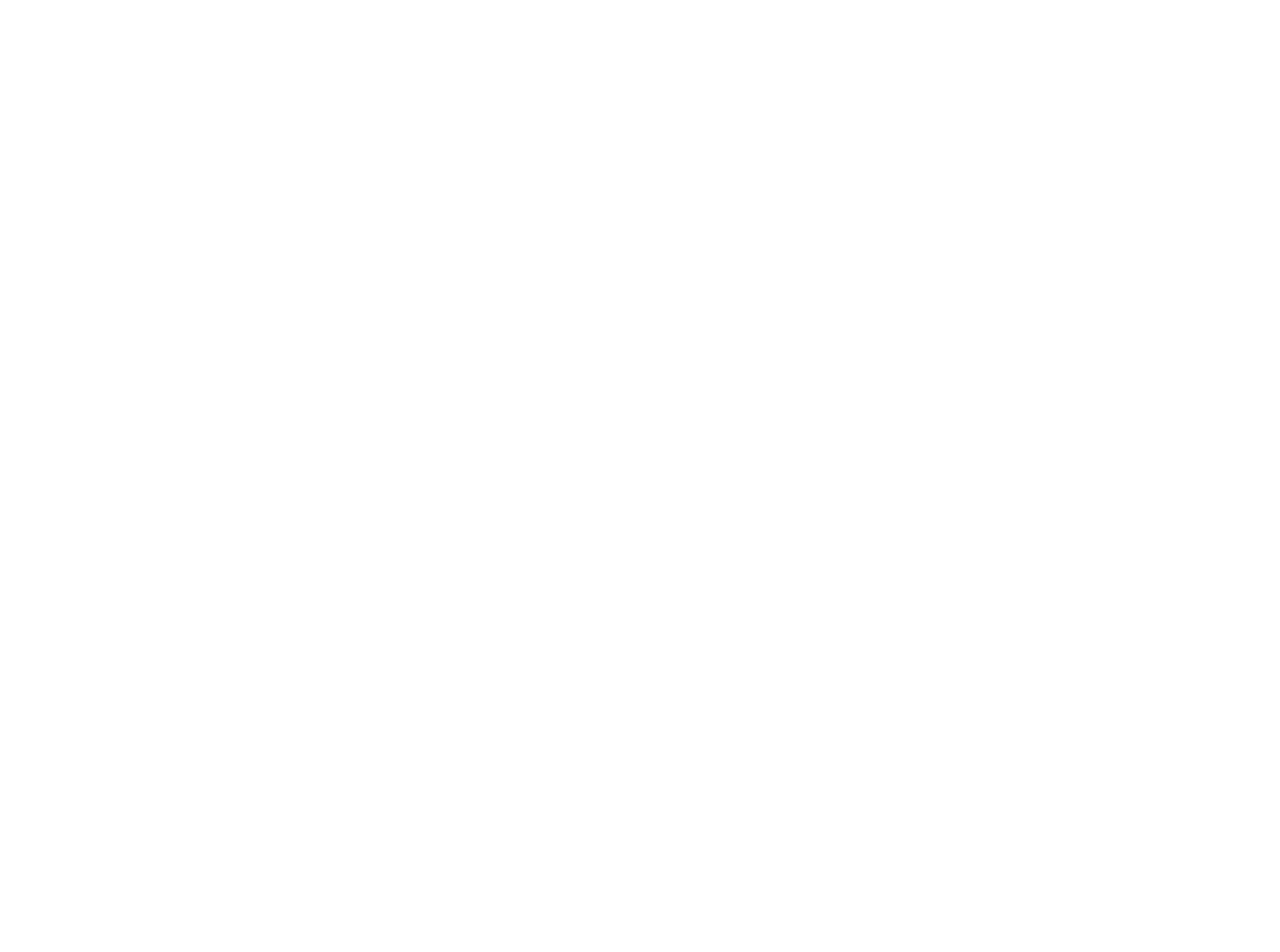
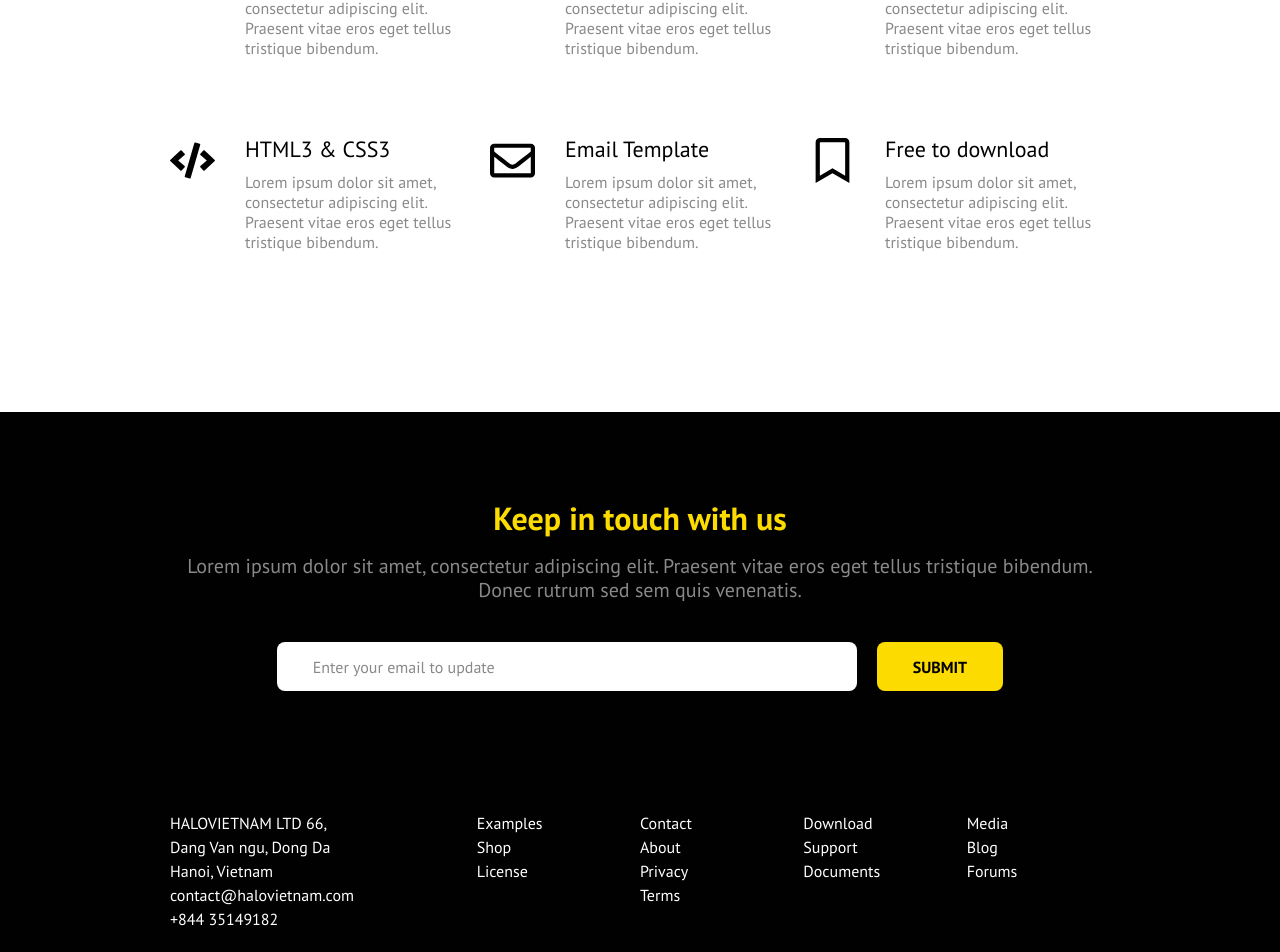
Before and after one commit to jpdrsanchez/tinyone, a React (Create React App) app: page / in a window 1280 px wide. Shown: the part 1115-2067 px from the top of the page. Before the commit the page ends 800 px from the top, so only its background shows below. Built offline with nearby package versions, Linux system fonts and the light colour scheme.

Commit message:
Criação da section de features e footer

```diff
--- a/package.json
+++ b/package.json
@@ -11,6 +11,7 @@
     "react-icons": "^4.2.0",
     "react-scripts": "4.0.3",
     "styled-components": "^5.2.1",
+    "styled-normalize": "^8.0.7",
     "styled-reset": "^4.3.4",
     "web-vitals": "^1.0.1"
   },
--- /dev/null
+++ b/src/components/Features/FeaturesItem.js
@@ -0,0 +1,38 @@
+import styled from 'styled-components';
+import { FaTabletAlt } from 'react-icons/fa';
+import { SubTitle } from '../../styles/typography';
+
+const Item = styled.li`
+  display: grid;
+  grid-template-columns: minmax(max-content, 1fr) 3fr;
+  font-size: 2.8125rem;
+  text-align: left;
+  max-width: 18.75rem;
+  width: 100%;
+  margin: 0 auto;
+
+  h3 {
+    ${SubTitle}
+    margin-bottom: .75rem;
+  }
+
+  p {
+    font-size: 1rem;
+    color: var(--grey);
+    line-height: 1.25rem;
+  }
+`;
+
+const FeaturesItem = ({ Icon, title, text }) => {
+  return (
+    <Item>
+      {Icon ? <Icon /> : <FaTabletAlt /> /*Fallback*/}
+      <div>
+        <h3>{title}</h3>
+        <p>{text}</p>
+      </div>
+    </Item>
+  );
+};
+
+export default FeaturesItem;
--- /dev/null
+++ b/src/components/Features/FeaturesList.js
@@ -0,0 +1,63 @@
+import styled from 'styled-components';
+import FeaturesItem from './FeaturesItem';
+import {
+  FaTabletAlt,
+  FaRegLemon,
+  FaRegFolder,
+  FaCode,
+  FaRegEnvelope,
+  FaRegBookmark,
+} from 'react-icons/fa';
+
+const List = styled.ul`
+  display: grid;
+  gap: 5rem calc(var(--gutter) * 2);
+  margin-top: 5.5rem;
+
+  @media (min-width: 576px) {
+    grid-template-columns: repeat(2, 1fr);
+  }
+
+  @media (min-width: 992px) {
+    grid-template-columns: repeat(3, 1fr);
+  }
+`;
+
+const FeaturesList = () => {
+  return (
+    <List>
+      <FeaturesItem
+        Icon={FaTabletAlt}
+        title="Fully Responsive"
+        text="Lorem ipsum dolor sit amet, consectetur adipiscing elit. Praesent vitae eros eget tellus tristique bibendum."
+      />
+      <FeaturesItem
+        Icon={FaRegLemon}
+        title="Fully Layered PSD"
+        text="Lorem ipsum dolor sit amet, consectetur adipiscing elit. Praesent vitae eros eget tellus tristique bibendum."
+      />
+      <FeaturesItem
+        Icon={FaRegFolder}
+        title="Font Awesome Icons"
+        text="Lorem ipsum dolor sit amet, consectetur adipiscing elit. Praesent vitae eros eget tellus tristique bibendum."
+      />
+      <FeaturesItem
+        Icon={FaCode}
+        title="HTML3 & CSS3"
+        text="Lorem ipsum dolor sit amet, consectetur adipiscing elit. Praesent vitae eros eget tellus tristique bibendum."
+      />
+      <FeaturesItem
+        Icon={FaRegEnvelope}
+        title="Email Template"
+        text="Lorem ipsum dolor sit amet, consectetur adipiscing elit. Praesent vitae eros eget tellus tristique bibendum."
+      />
+      <FeaturesItem
+        Icon={FaRegBookmark}
+        title="Free to download"
+        text="Lorem ipsum dolor sit amet, consectetur adipiscing elit. Praesent vitae eros eget tellus tristique bibendum."
+      />
+    </List>
+  );
+};
+
+export default FeaturesList;
--- /dev/null
+++ b/src/components/Features/Fetatures.js
@@ -0,0 +1,40 @@
+import styled from 'styled-components';
+import Container from '../Container';
+import { Title } from '../../styles/typography';
+import FeaturesList from './FeaturesList';
+
+const Wrapper = styled.section`
+  padding-top: 7.5rem;
+  padding-bottom: 10rem;
+
+  h2 {
+    ${Title};
+    margin-bottom: 1.25rem;
+    text-align: center;
+  }
+
+  & > div > p {
+    font-size: 1.25rem;
+    color: var(--black-2);
+    line-height: 1.2;
+    text-align: center;
+  }
+`;
+
+const Fetatures = () => {
+  return (
+    <Wrapper>
+      <Container>
+        <h2>Tinyone features</h2>
+        <p>
+          Lorem ipsum dolor sit amet, consectetur adipiscing elit. Praesent
+          vitae eros eget tellus tristique bibendum. Donec rutrum sed sem quis
+          venenatis.
+        </p>
+        <FeaturesList />
+      </Container>
+    </Wrapper>
+  );
+};
+
+export default Fetatures;
--- /dev/null
+++ b/src/components/Footer/Footer.js
@@ -0,0 +1,104 @@
+import styled from 'styled-components';
+import { Title } from '../../styles/typography';
+import Container from '../Container';
+import FormFooter from './FormFooter';
+
+const Wrapper = styled.footer`
+  background: var(--black-1);
+  padding-top: 5.625rem;
+  padding-bottom: 7.5rem;
+
+  h2 {
+    ${Title};
+    color: var(--yellow);
+    margin-bottom: 1.25rem;
+    text-align: center;
+  }
+
+  & > div > p {
+    font-size: 1.25rem;
+    color: var(--grey);
+    line-height: 1.2;
+    text-align: center;
+    padding-bottom: 2.5rem;
+  }
+`;
+
+const FooterLists = styled.div`
+  color: var(--white);
+  line-height: 1.5;
+  margin-top: 7.5rem;
+  display: grid;
+  grid-template-columns: 1fr;
+  gap: 1.25rem;
+
+  @media (max-width: 767px) {
+    text-align: center;
+    row-gap: 2.5rem;
+  }
+
+  @media (min-width: 768px) {
+    grid-template-columns: 1fr 1fr 1fr;
+  }
+
+  @media (min-width: 768px) {
+    grid-template-columns: 4fr 2fr 2fr 2fr 2fr;
+  }
+
+  ul {
+    &:first-of-type {
+      max-width: 11.875rem;
+
+      @media (max-width: 575px) {
+        margin-left: auto;
+        margin-right: auto;
+      }
+    }
+  }
+`;
+
+const Footer = () => {
+  return (
+    <Wrapper>
+      <Container>
+        <h2>Keep in touch with us</h2>
+        <p>
+          Lorem ipsum dolor sit amet, consectetur adipiscing elit. Praesent
+          vitae eros eget tellus tristique bibendum. Donec rutrum sed sem quis
+          venenatis.
+        </p>
+        <FormFooter />
+        <FooterLists>
+          <ul>
+            <li>HALOVIETNAM LTD 66, Dang Van ngu, Dong Da Hanoi, Vietnam</li>
+            <li>contact@halovietnam.com</li>
+            <li>+844 35149182</li>
+          </ul>
+          <ul>
+            <li>Examples</li>
+            <li>Shop</li>
+            <li>License</li>
+          </ul>
+          <ul>
+            <li>Contact</li>
+            <li>About</li>
+            <li>Privacy</li>
+            <li>Terms</li>
+          </ul>
+          <ul>
+            <li>Download</li>
+            <li>Support</li>
+            <li>Documents</li>
+          </ul>
+          <ul>
+            <li>Media</li>
+            <li>Blog</li>
+            <li>Forums</li>
+          </ul>
+        </FooterLists>
+      </Container>
+    </Wrapper>
+  );
+};
+
+export default Footer;
--- /dev/null
+++ b/src/components/Footer/FormFooter.js
@@ -0,0 +1,72 @@
+import { useState } from 'react';
+import styled from 'styled-components';
+
+const Form = styled.form`
+  display: flex;
+  justify-content: center;
+
+  @media (max-width: 575px) {
+    flex-direction: column;
+  }
+
+  input {
+    flex: 1;
+    margin-right: 1.25rem;
+    font-size: 1rem;
+    border-radius: 0.5rem;
+    appearance: none;
+    border: none;
+    background: var(--white);
+    padding: 0.8125rem 2.25rem 0.75rem;
+    width: 100%;
+    max-width: 36.25rem;
+
+    @media (max-width: 575px) {
+      max-width: 100%;
+    }
+
+    &:focus {
+      outline: none;
+    }
+
+    &::placeholder {
+      color: var(--grey);
+    }
+  }
+
+  button {
+    width: max-content;
+    padding: 0.8125rem 2.25rem 0.75rem;
+    background: var(--yellow);
+    line-height: 1.5;
+    font-weight: 700;
+    text-transform: uppercase;
+    border-radius: 0.5rem;
+
+    @media (max-width: 575px) {
+      flex: 1;
+      width: 100%;
+      margin-top: 1.25rem;
+    }
+  }
+`;
+
+const FormFooter = () => {
+  const [value, setValue] = useState('');
+  return (
+    <Form onSubmit={(e) => e.preventDefault()}>
+      <input
+        type="email"
+        name="email"
+        id="email"
+        placeholder="Enter your email to update"
+        aria-label="Enter your email to update"
+        value={value}
+        onChange={({ target }) => setValue(target.value)}
+      />
+      <button>Submit</button>
+    </Form>
+  );
+};
+
+export default FormFooter;
--- a/src/pages/Home.js
+++ b/src/pages/Home.js
@@ -1,3 +1,5 @@
+import Fetatures from '../components/Features/Fetatures';
+import Footer from '../components/Footer/Footer';
 import Header from '../components/Header';
 import Intro from '../components/Intro/Intro';
 
@@ -6,6 +8,8 @@
     <>
       <Header />
       <Intro />
+      <Fetatures />
+      <Footer />
     </>
   );
 };
--- a/src/styles/styles.js
+++ b/src/styles/styles.js
@@ -1,7 +1,9 @@
 import { createGlobalStyle } from 'styled-components';
 import reset from 'styled-reset';
+import { normalize } from 'styled-normalize';
 
 const GlobalStyle = createGlobalStyle`
+  ${normalize};
   ${reset};
 
   :root {
@@ -11,6 +13,7 @@
     --black-1: #010101;
     --black-2: #313841;
     --black-3: #555555;
+    --grey: #898989;
 
     /* Typography */
     --main-font: 'PT Sans', sans-serif;
@@ -56,6 +59,7 @@
     background: none;
     appearance: none;
     padding: 0;
+    font-family: var(--main-font);
 
     &:focus {
       outline: none;
```
Also changed, not shown: 1 other file (tests, documents, lock files or other folders).
